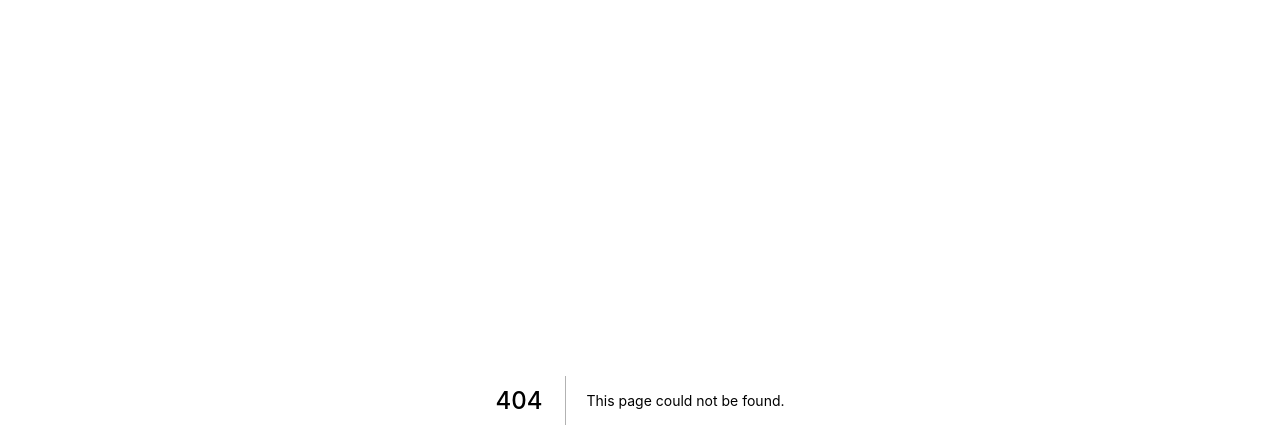
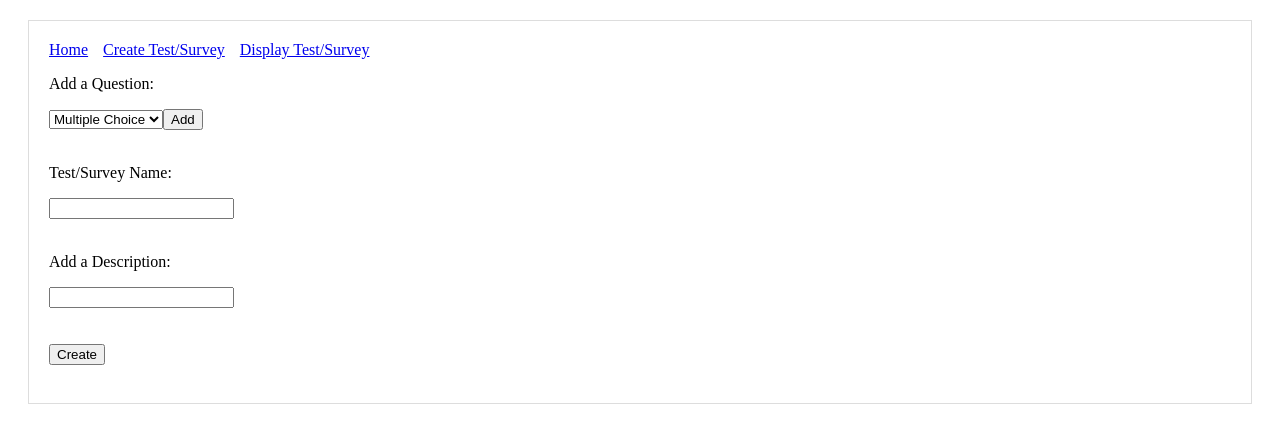
Before and after one commit to ebuczek525/SSW-322-Project, a Next.js app: page /survey in a window 1280 px wide. Before the commit this address had no page. Shown: the top 448 px of the page. Built offline with nearby package versions, Linux system fonts and the light colour scheme.

Commit message:
Add files via upload

```diff
--- a/package.json
+++ b/package.json
@@ -14,6 +14,8 @@
   "dependencies": {
     "next": "^9.3.2",
     "react": "^16.13.1",
-    "react-dom": "^16.13.1"
+    "react-dom": "^16.13.1",
+    "express": "^4.17.1",
+    "mongodb": "^3.5.4"
   }
 }
--- a/pages/display.js
+++ b/pages/display.js
@@ -6,9 +6,7 @@ return (
    <Layout>
       <p>Please enter code to display test/survey:</p>
       <form>
-         <label>
          <input type="text" name="ID_code" />
-         </label>
          <input type="submit" value="Submit" />
       </form>
    </Layout>
--- /dev/null
+++ b/pages/survey.js
@@ -0,0 +1,40 @@
+import Layout from '../components/MyLayout';
+
+function create_survey() {
+        //
+
+}
+
+export default function Create() {
+return (
+<div>
+   <Layout>
+      <p>Add a Question:</p>
+      <form>
+          <select>
+            <option value="choice">Multiple Choice</option>
+            <option value="tf">True/False</option>
+            <option value="sa">Short Answer</option>
+            <option value="ea">Essay Answer</option>
+            <option value="match">Matching</option>
+            <option value="rank">Rank Choices</option>
+          </select>
+        <input type="submit" value="Add" />
+      </form>
+      <br></br>
+      <p>Test/Survey Name:</p>
+      <form>
+         <input type="text" name="name" />
+      </form>
+      <br></br>
+      <p>Add a Description:</p>
+      <form>
+         <input type="text" name="desc" />
+      </form>
+      <br></br><br></br>
+      <button onClick={create_survey}>Create</button>
+      <br></br><br></br>
+   </Layout>
+</div>
+);
+}
```
Also changed, not shown: pages/create.js (+10 -9 lines), pages/test.js (added, +40 -0 lines), 1 other file (tests, documents, lock files or other folders).
